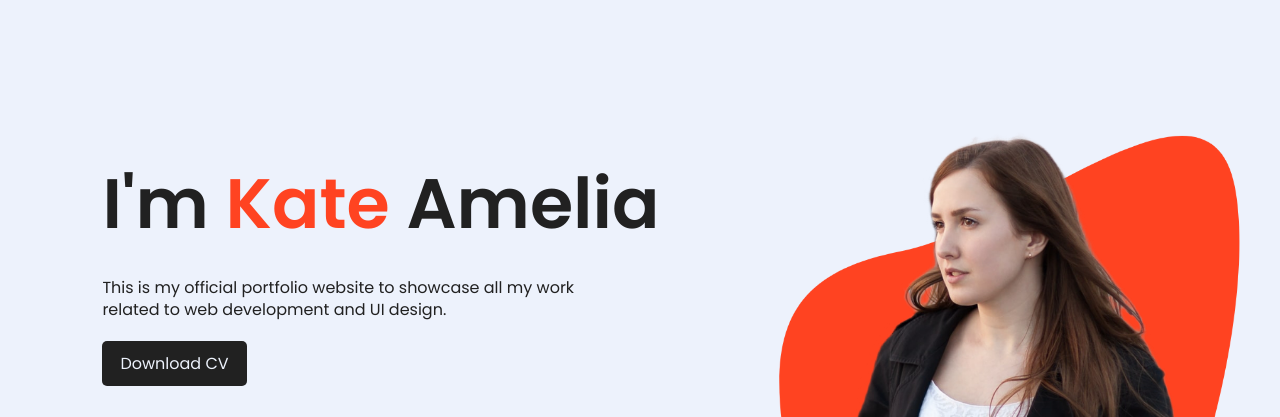
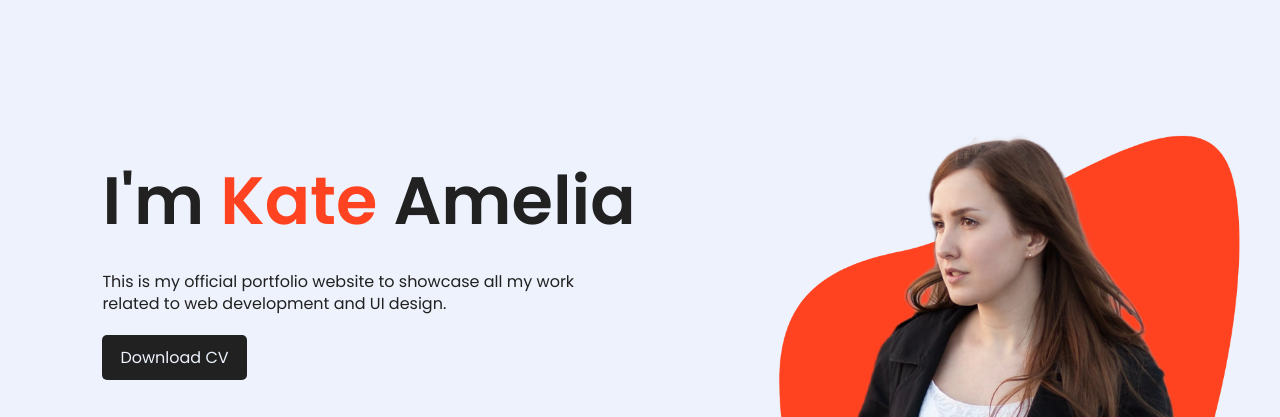
Before and after one commit to eddy-udoh/Dark-mode-webiste, a plain HTML site: page index.html in a window 1280 px wide. Shown: the part 114-531 px from the top of the page. Drawn offline with Linux system fonts and the light colour scheme.

Commit message:
h1 resized

```diff
--- a/style.css
+++ b/style.css
@@ -127,7 +127,7 @@ nav {
 }
 
 .info h1 {
-    font-size: 70px;
+    font-size: 67px;
     margin-bottom: 20px;
 }
 
```
